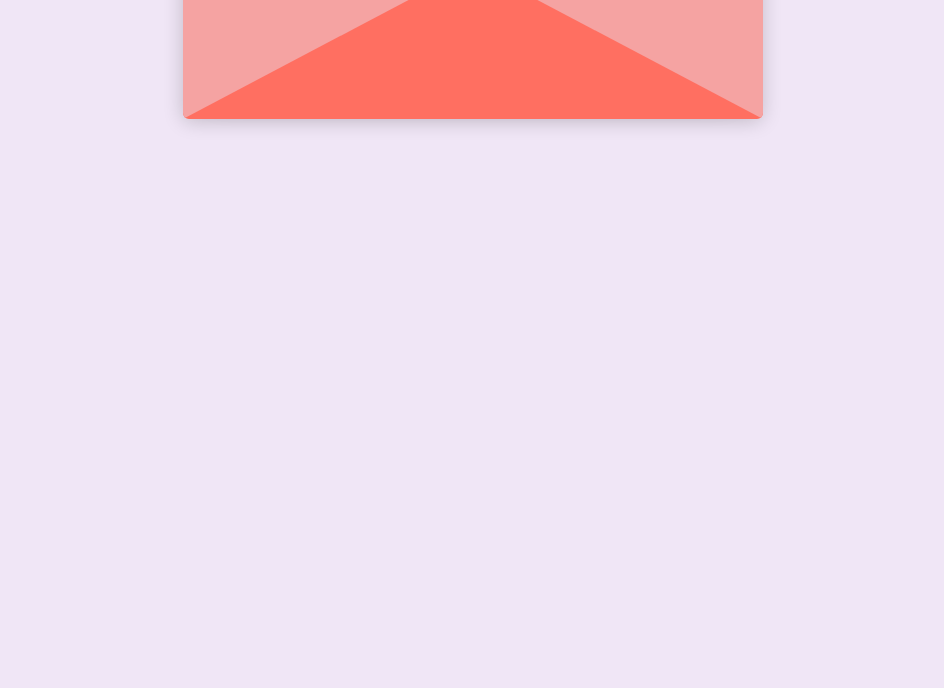
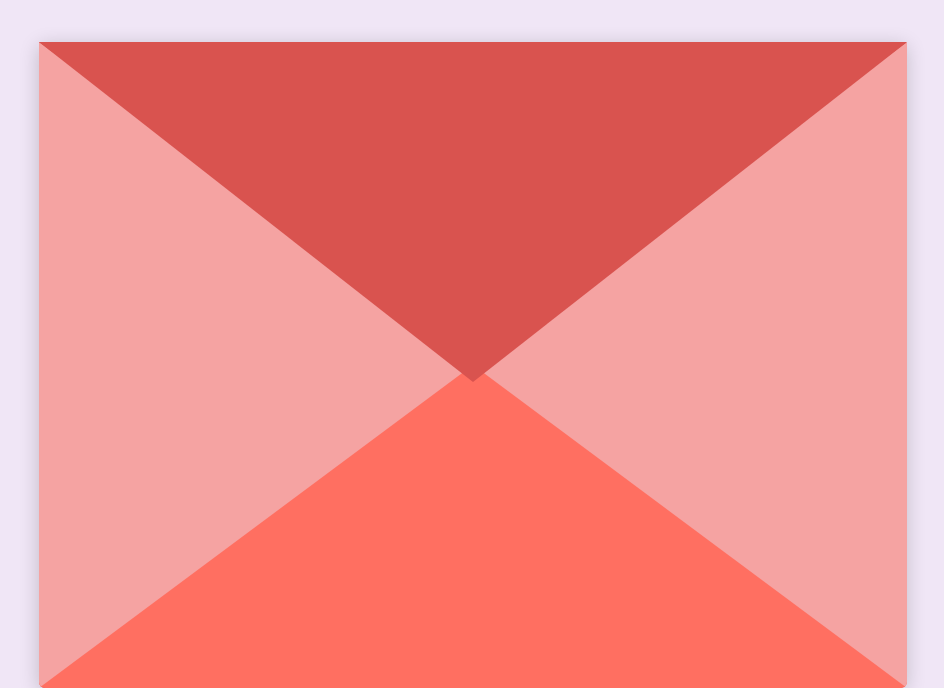
Before and after one commit to rflsza13/ValentineDay, a plain HTML site: page index.html in a window 1280 px wide. Shown: the part 480-1168 px from the top of the page, without its empty margins (168-1112 px from the left). Before the commit the page ends 800 px from the top, so only its background shows below. Drawn offline with nearby package versions, Linux system fonts and the light colour scheme.

Commit message:
Correções style.css

```diff
--- a/style.css
+++ b/style.css
@@ -1,25 +1,25 @@
 #envelope {
   position: relative;
-  width: 60%;
-  max-width: 579px;
-  height: 80%;
+  width: 90%;
+  max-width: 867px;
+  height: 170%;
   border-bottom-left-radius: 6px;
   border-bottom-right-radius: 6px;
   margin-left: auto;
   margin-right: auto;
-  top: 100px;
+  /* top: 150px; */
   background-color: #d9534f; /* Warm romantic red */
   box-shadow: 0 4px 20px rgba(0, 0, 0, 0.2);
 }
 
 .titulo {
   text-align: center;
+  font-size: 2.7em;
 }
 
 span {
   color: #ff6f61;
   top: 10%;
-  font-size: large;
   text-decoration: line-through;
 }
 
@@ -29,28 +29,29 @@ span {
 }
 
 .flap {
-  border-left: 290px solid transparent;
-  border-right: 290px solid transparent;
-  border-bottom: 140px solid transparent;
+  border-left: 434px solid transparent;
+  border-right: 434px solid transparent;
+  border-bottom: 300px solid transparent;
   /* a little smaller */
-  border-top: 155px solid #d9534f; /* Same romantic red */
+  border-top: 340px solid #d9534f; /* Same romantic red */
   /* a little larger */
   transform-origin: top;
   pointer-events: none;
 }
 
 .pocket {
-  border-left: 290px solid #f5a3a2; /* Soft pinkish red for the pocket */
-  border-right: 290px solid #f5a3a2;
-  border-bottom: 153px solid #ff6f61; /* Lighter romantic red */
-  border-top: 153px solid transparent;
+  border-left: 434px solid #f5a3a2; /* Soft pinkish red for the pocket */
+  border-right: 434px solid #f5a3a2;
+  border-bottom: 323px solid #ff6f61; /* Lighter romantic red */
+  border-top: 323px solid transparent;
   border-bottom-left-radius: 6px;
   border-bottom-right-radius: 6px;
 }
 
 .letter {
   position: relative;
-  background-color: #fff;
+  /* background-color: #fff; */
+  background-color: #ffe6e6;
   width: 90%;
   margin-left: auto;
   margin-right: auto;
@@ -80,17 +81,17 @@ span {
 }
 
 .words.line1 {
-  top: 10%;
+  top: 5%;
   font-size: 0.5rem;
   width: fit-content;
   height: 7%;
-  font-size: 0.8rem;
+  font-size: 1.7rem;
 }
 
 .words.line2 {
-  top: 25%;
+  top: 15%;
   text-align: center;
-  font-size: 1.0rem;
+  font-size: 1.98rem;
 }
 
 .open .flap {
@@ -112,7 +113,7 @@ span {
 }
 
 .open .letter {
-  transform: translateY(-200px);
+  transform: translateY(-500px);
   transition: transform 0.4s 0.6s ease, z-index 0.6s;
   z-index: 2;
 }
@@ -238,15 +239,3 @@ body {
 .reset {
   text-align: center;
 }
-
-@media (max-width: 426px) {
-
-  #envelope {
-    position: relative;
-    width: 90%;
-    max-width: 90%;
-  }
-  .titulo {
-    text-align: end;
-  }
-}
```
